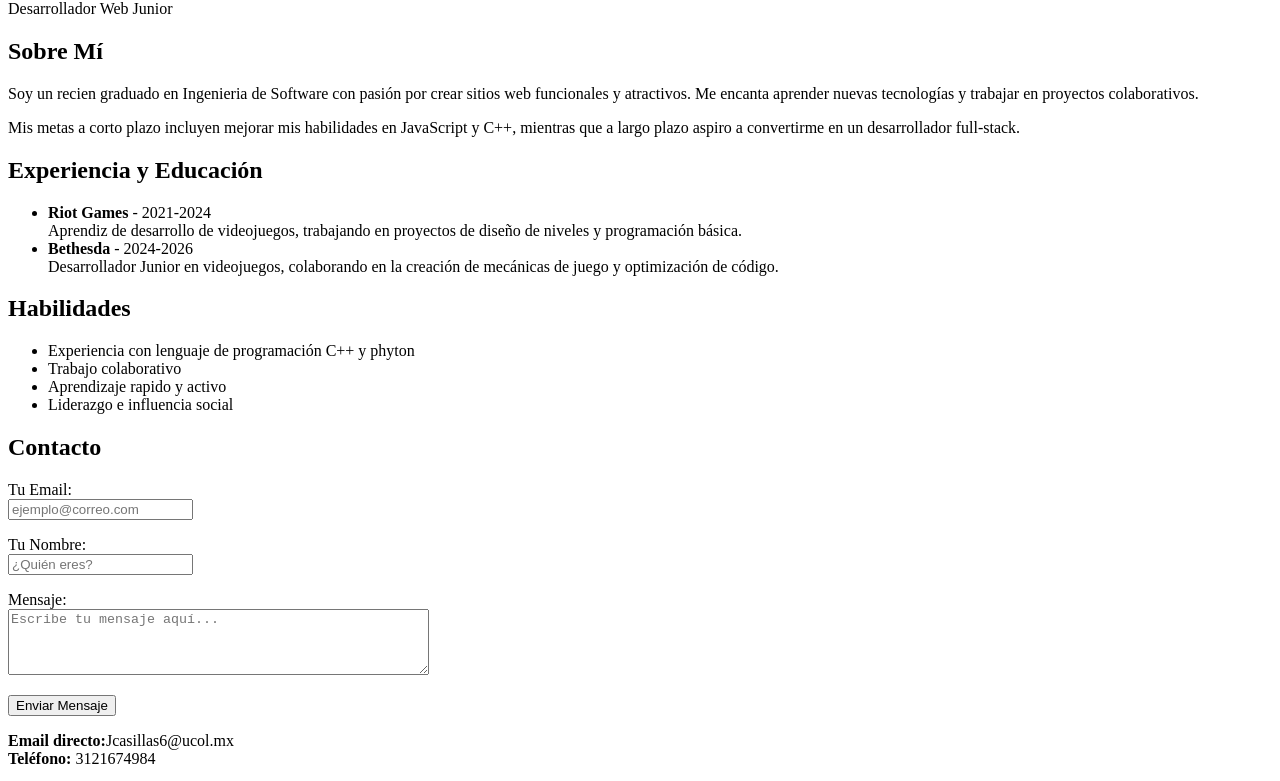
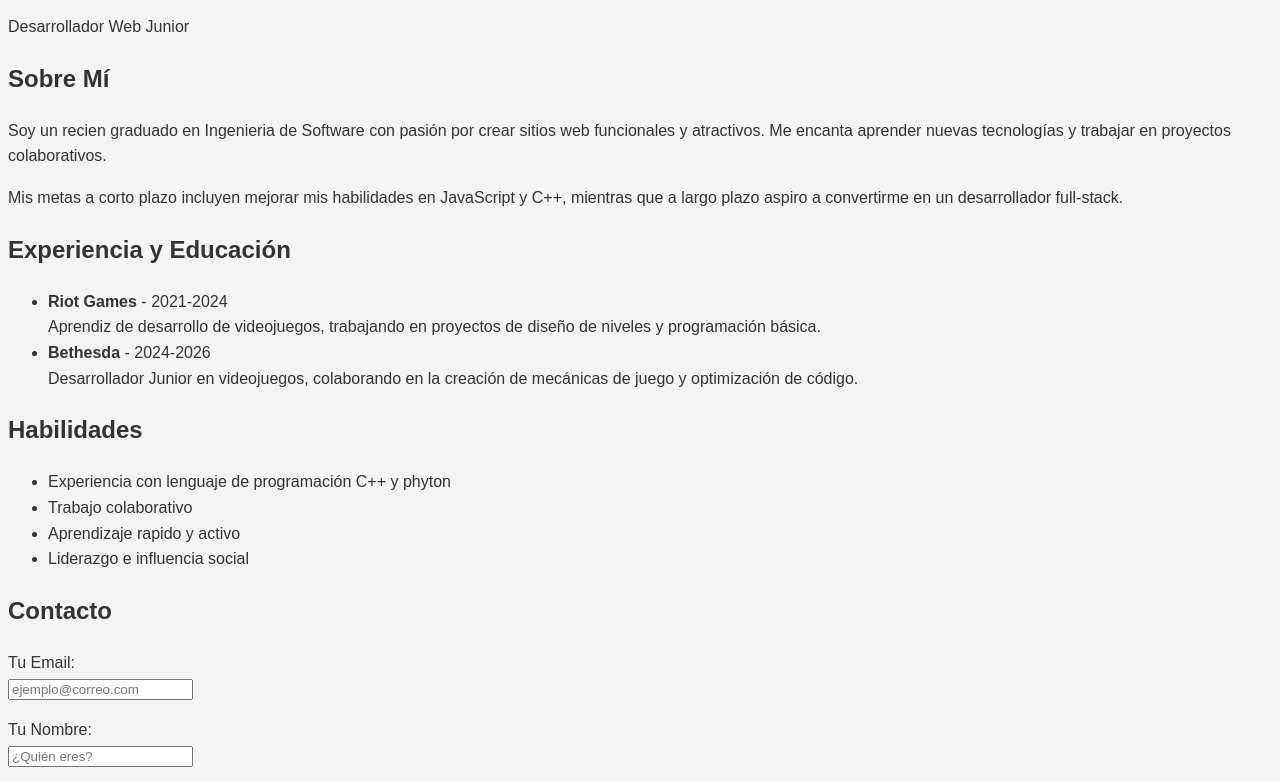
Before and after one commit to Casistillo/Pagina-web-prueba, a plain HTML site: page index.html in a window 1280 px wide. Shown: the part 80-861 px from the top of the page. Drawn offline with Linux system fonts and the light colour scheme.

Commit message:
Enhance CV layout with CSS styling
Added styling to the CV page and updated HTML structure.

```diff
--- a/index.html
+++ b/index.html
@@ -1,6 +1,15 @@
 <!DOCTYPE html>
 <html lang="es">
 <head>
+    <style>
+         body {
+    background-color: #f4f4f4;
+    font-family: Arial, sans-serif;
+    color: #333;
+    line-height: 1.6;
+}
+    </style>
+
     <meta charset="UTF-8">
     <meta name="viewport" content="width=device-width, initial-scale=1.0">
     <title>CV - [TU NOMBRE]</title>
```
